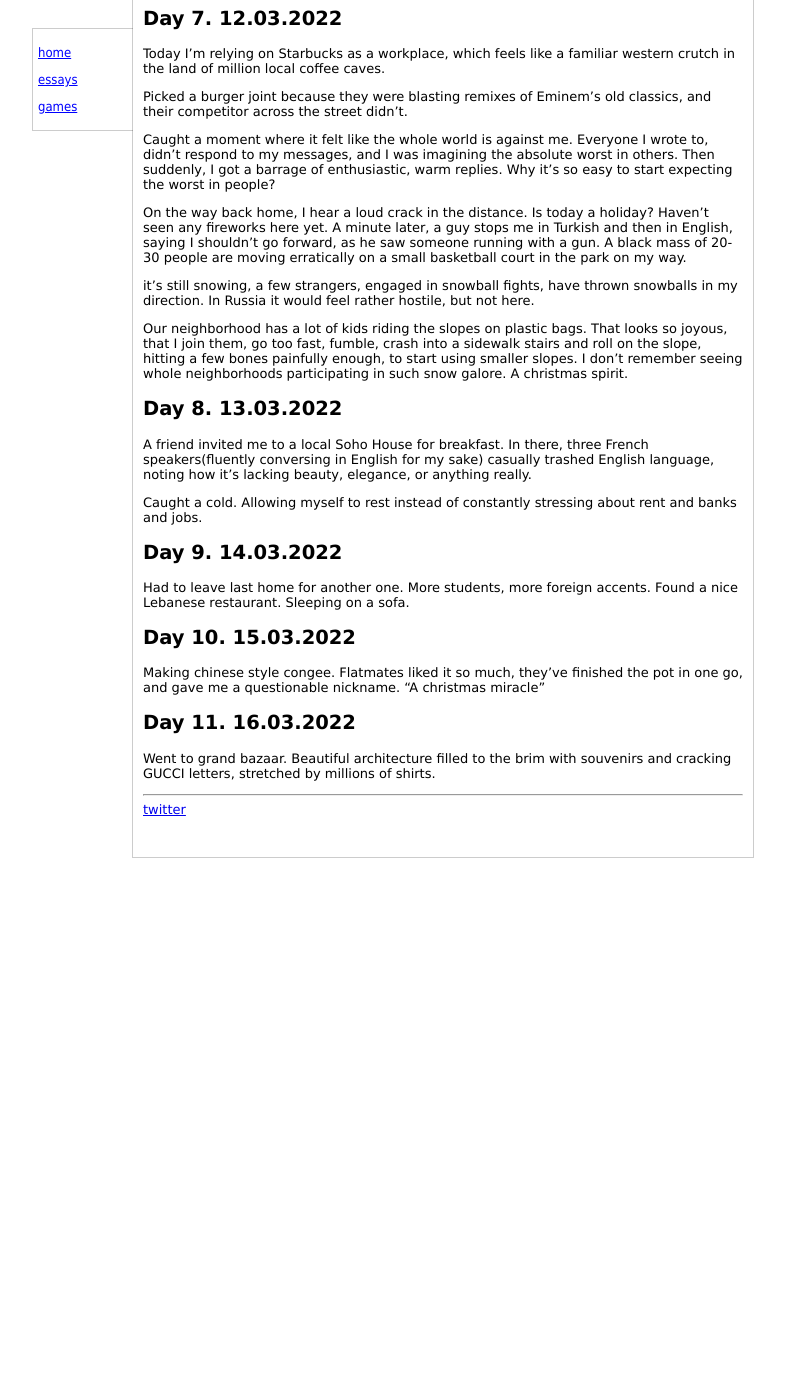
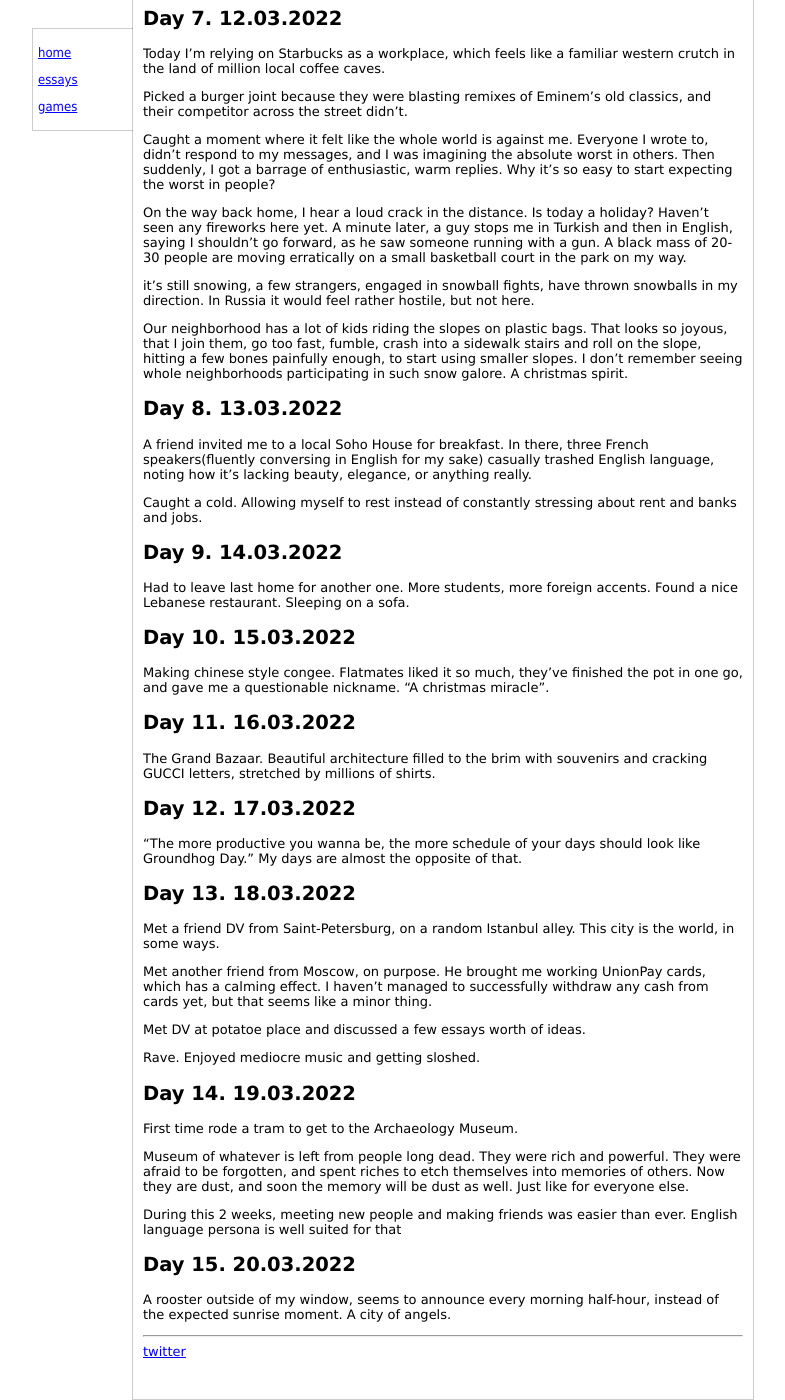
Before and after one commit to saint-angels/saint-angels.github.io, a Jekyll site: the page built from _essays/running_log.md, in a window 1280 px wide and 1400 px high, scrolled down 607 px. Shown: the whole window, without its empty margins (247-1032 px from the left). Built offline with Jekyll 4.4.1, drawn with Linux system fonts in a browser that asks for light colours; before the commit the page ends 1465 px from its top, so only the background shows below that.

Commit message:
a few days added

```diff
--- a/_essays/running_log.md
+++ b/_essays/running_log.md
@@ -54,10 +54,40 @@ Sleeping on a sofa.
 
 ## Day 10.  15.03.2022
 
-Making chinese style congee. Flatmates liked it so much, they've finished the pot in one go, and gave me a questionable nickname. "A christmas miracle"
+Making chinese style congee. Flatmates liked it so much, they've finished the pot in one go, and gave me a questionable nickname. "A christmas miracle".
 
 ## Day 11.  16.03.2022
 
-Went to grand bazaar. Beautiful architecture filled to the brim with souvenirs and cracking GUCCI letters, stretched by millions of shirts.
+The Grand Bazaar. Beautiful architecture filled to the brim with souvenirs and cracking GUCCI letters, stretched by millions of shirts.
 
-<!-- ## Day 12.  17.03.2022 -->
+## Day 12.  17.03.2022
+
+"The more productive you wanna be, the more schedule of your days should look like Groundhog Day."
+My days are almost the opposite of that.
+
+## Day 13.  18.03.2022
+
+Met a friend DV from Saint-Petersburg, on a random Istanbul alley. This city is the world, in some ways.
+
+Met another friend from Moscow, on purpose. He brought me working UnionPay cards, which has a calming effect. I haven't managed to successfully withdraw any cash from cards yet, but that seems like a minor thing.
+
+Met DV at potatoe place and discussed a few essays worth of ideas.
+
+Rave. Enjoyed mediocre music and getting sloshed.
+
+## Day 14.  19.03.2022
+
+First time rode a tram to get to the Archaeology Museum.
+
+Museum of whatever is left from people long dead.
+They were rich and powerful. They were afraid to be forgotten, and spent riches to etch themselves into memories of others.
+Now they are dust, and soon the memory will be dust as well.
+Just like for everyone else.
+
+During this 2 weeks, meeting new people and making friends was easier than ever.
+English language persona is well suited for that
+
+## Day 15.  20.03.2022
+
+A rooster outside of my window, seems to announce every morning half-hour, instead of the expected sunrise moment.
+A city of angels.
```
